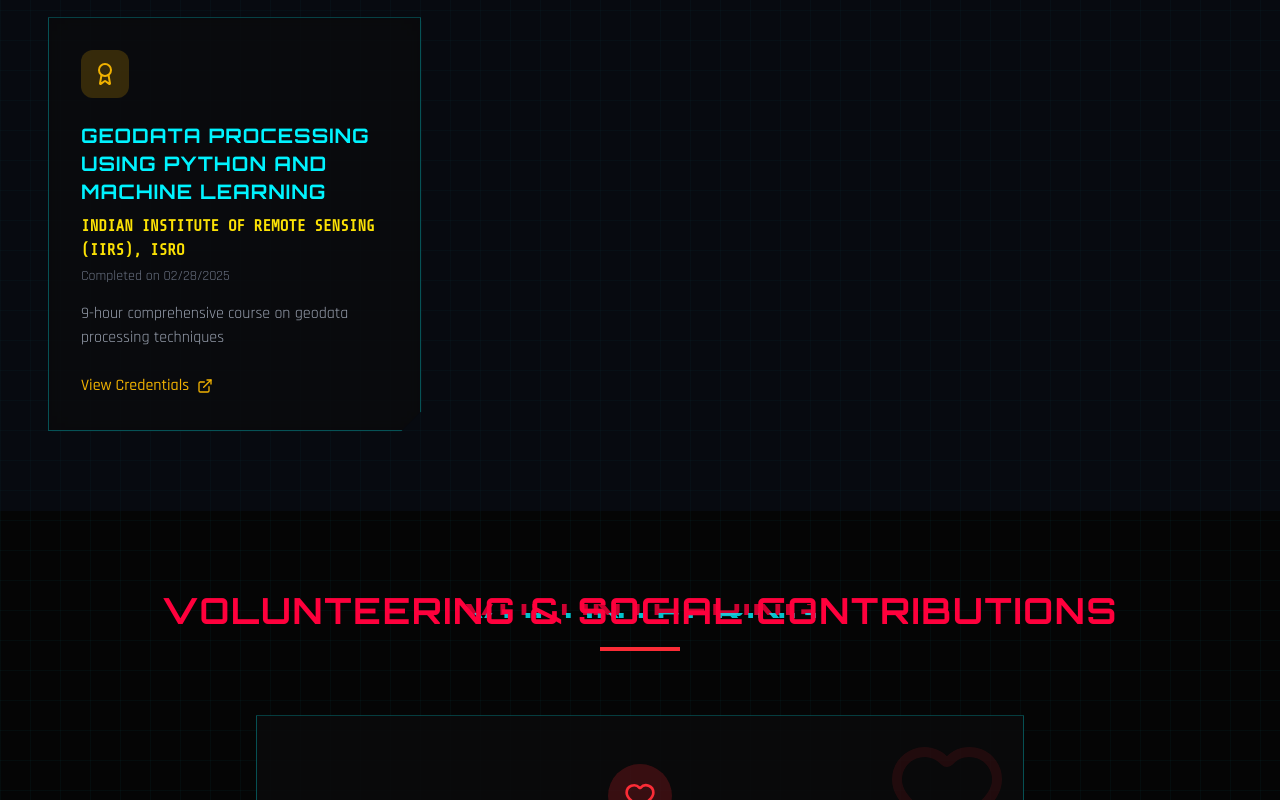
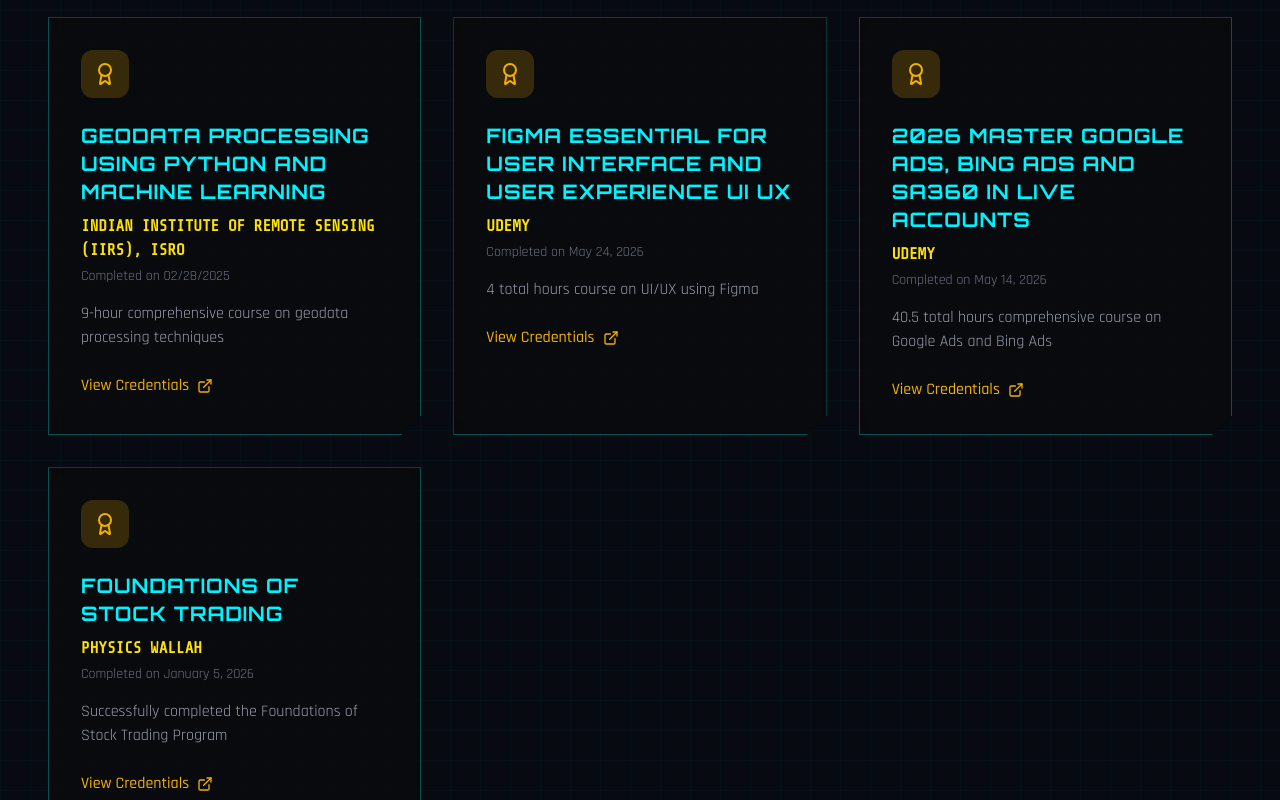
Before and after one commit to NirjanBarik/portfolio, a React (Vite) app in the folder frontend/: page / in a window 1280 px wide. Shown: the part 4880-5680 px from the top of the page. Built offline with nearby package versions, Linux system fonts and the light colour scheme.

Commit message:
feat: add Certifications component and clean up directory structure in README documentation

```diff
--- a/frontend/src/components/Certifications.jsx
+++ b/frontend/src/components/Certifications.jsx
@@ -9,6 +9,27 @@
       date: 'Completed on 02/28/2025',
       description: '9-hour comprehensive course on geodata processing techniques',
       link: 'https://drive.google.com/file/d/1b85wKpPH7MCguOonndV7R-bT9rNGGNo6/view'
+    },
+    {
+      title: 'Figma Essential for User Interface and User Experience UI UX',
+      institute: 'Udemy',
+      date: 'Completed on May 24, 2026',
+      description: '4 total hours course on UI/UX using Figma',
+      link: 'https://ude.my/UC-4122383c-0a8d-4e8c-8daa-c7f87db24ea8'
+    },
+    {
+      title: '2026 Master Google Ads, Bing Ads and SA360 in Live Accounts',
+      institute: 'Udemy',
+      date: 'Completed on May 14, 2026',
+      description: '40.5 total hours comprehensive course on Google Ads and Bing Ads',
+      link: 'https://ude.my/UC-f67128ae-a295-46d8-90b3-26506f61fbf0'
+    },
+    {
+      title: 'Foundations of Stock Trading',
+      institute: 'Physics Wallah',
+      date: 'Completed on January 5, 2026',
+      description: 'Successfully completed the Foundations of Stock Trading Program',
+      link: '#'
     }
   ];
 
```
Also changed, not shown: 1 other file (tests, documents, lock files or other folders).
